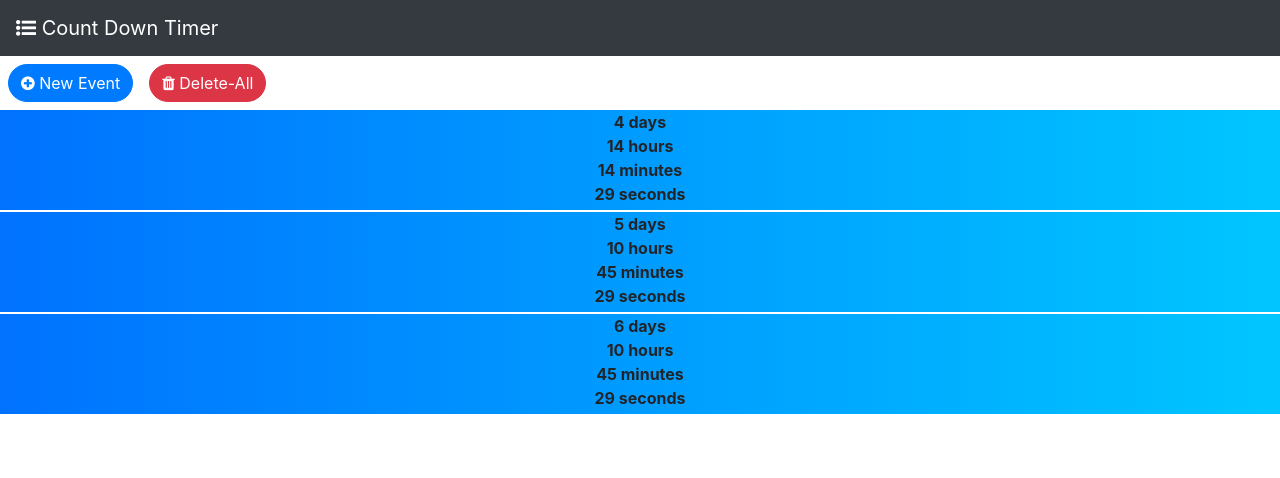
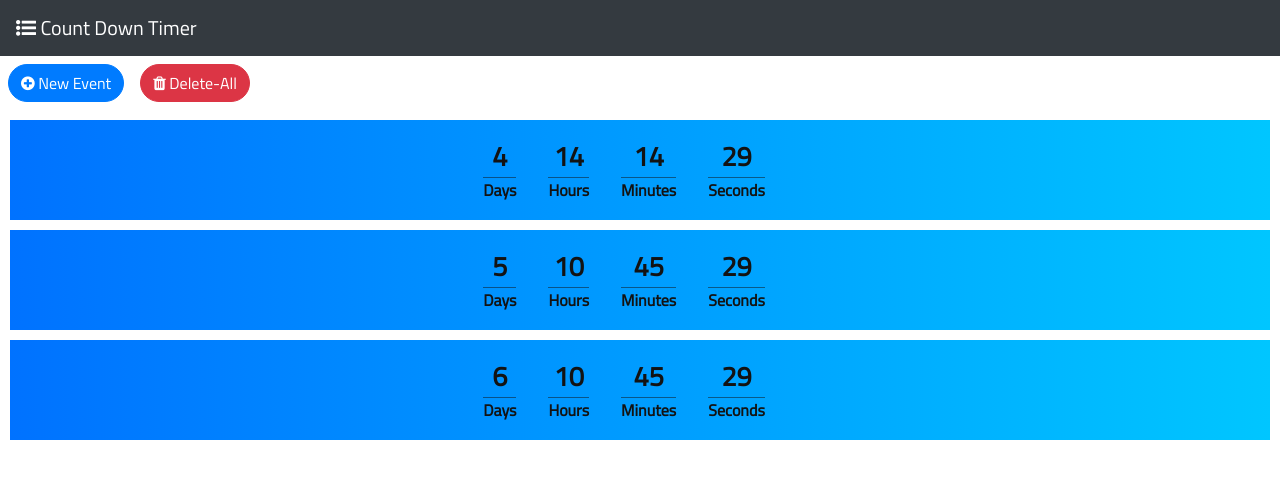
Before and after one commit to Akhil-Reddy-Challa/Count-Down-Timer-App, a React (Create React App) app: page / in a window 1280 px wide. Shown: the top 478 px of the page. Built offline with nearby package versions, Linux system fonts and the light colour scheme.

Commit message:
Added option to delete Individual Events, minor UI changes

```diff
--- a/src/App.css
+++ b/src/App.css
@@ -1,19 +1,11 @@
 .timerBox {
   height: 100px;
-  width: 100%;
-  background: #00c6ff; /* fallback for old browsers */
-  background: -webkit-linear-gradient(
-    to right,
-    #0072ff,
-    #00c6ff
-  ); /* Chrome 10-25, Safari 5.1-6 */
-  background: linear-gradient(
-    to right,
-    #0072ff,
-    #00c6ff
-  ); /* W3C, IE 10+/ Edge, Firefox 16+, Chrome 26+, Opera 12+, Safari 7+ */
+  width: auto;
+  background: #00c6ff;
+  background: -webkit-linear-gradient(to right, #0072ff, #00c6ff);
+  background: linear-gradient(to right, #0072ff, #00c6ff);
 
-  margin-bottom: 2px;
+  margin: 10px;
   text-align: center;
   font-weight: bold;
 }
--- a/src/App.js
+++ b/src/App.js
@@ -7,9 +7,9 @@ import EventEntryForm from "./components/EventEntryForm";
 class App extends Component {
   state = {
     events: [
-      { id: 1, name: "Event-1(ABC)", eventDateTime: "2020-10-24T17:24" },
-      { id: 2, name: "Event-2(DEF)", eventDateTime: "2020-10-25T13:55" },
-      { id: 3, name: "Event-3(XYZ)", eventDateTime: "2020-10-26T13:55" },
+      { id: 1, name: "Birthday-1", eventDateTime: "2020-10-24T17:24" },
+      { id: 2, name: "Birthday-2", eventDateTime: "2020-10-25T13:55" },
+      { id: 3, name: "Birthday-3", eventDateTime: "2020-10-26T13:55" },
     ],
   };
   render() {
@@ -25,6 +25,7 @@ class App extends Component {
               key={event.id}
               event={event}
               onClick={() => this.expandEventBox(event.id)}
+              onDelete={() => this.purgeEvent(event.id)}
             />
           ))}
         </div>
@@ -68,6 +69,7 @@ class App extends Component {
     }
     let allEvents = this.state.events.slice();
     let length = allEvents.length;
+
     allEvents.push({
       id: length + 1,
       name: eventName.value,
@@ -86,13 +88,20 @@ class App extends Component {
     eventEntryForm.style.display = "none";
   };
   expandEventBox = (eventBoxID) => {
-    var x = document.getElementById("Event" + eventBoxID);
-
-    x.style.height = "300px";
-
-    var y = document.getElementById("eventName" + eventBoxID);
-
-    y.hidden = false;
+    //Here we expand the eventBox to give more context about our event i.e Name,EventTime
+    //Initially eventBox is set at 100px
+    //For expansion, we change it to 300px
+    //By default event name,time are hidden we resurface them when user clicks on Event Box
+    const eventBox = document.getElementById("Event" + eventBoxID);
+    const detailsWrapper = document.getElementById("eventName" + eventBoxID);
+    if (eventBox.offsetHeight === 100) {
+      eventBox.style.height = "300px"; //Increases Height
+      detailsWrapper.hidden = false; //unhides the Event Details
+    } else {
+      //To minimize the EventBox
+      eventBox.style.height = "100px"; //Decreases Height
+      detailsWrapper.hidden = true; //hides the Event Details
+    }
   };
 }
 
--- a/src/components/CountDownTimer.jsx
+++ b/src/components/CountDownTimer.jsx
@@ -1,4 +1,5 @@
 import React, { Component } from "react";
+import "../styles/CountDownTimerStyles.css";
 class CountDownTimer extends Component {
   state = {
     days: "XX",
@@ -9,22 +10,25 @@ class CountDownTimer extends Component {
   render() {
     const { days, hours, minutes, seconds } = this.state;
     return (
-      <div className="countdown-wrapper">
-        <div className="countdown-item">
-          {days}
-          <span> days</span>
+      <div className="countDownContainer">
+        <div className="clock-column">
+          <p className="clock-timer">{days}</p>
+          <p className="clock-label">Days</p>
         </div>
-        <div className="countdown-item">
-          {hours}
-          <span> hours</span>
+
+        <div className="clock-column">
+          <p className="clock-timer">{hours}</p>
+          <p className="clock-label">Hours</p>
         </div>
-        <div className="countdown-item">
-          {minutes}
-          <span> minutes</span>
+
+        <div className="clock-column">
+          <p className="clock-timer">{minutes}</p>
+          <p className="clock-label">Minutes</p>
         </div>
-        <div className="countdown-item">
-          {seconds}
-          <span> seconds</span>
+
+        <div className="clock-column">
+          <p className="clock-timer">{seconds}</p>
+          <p className="clock-label">Seconds</p>
         </div>
       </div>
     );
--- a/src/components/EventBox.jsx
+++ b/src/components/EventBox.jsx
@@ -12,8 +12,11 @@ class EventBox extends Component {
         >
           <CountDownTimer eventTime={eventDateTime} />
           <div hidden={true} id={"eventName" + id}>
-            <p>{"Name: " + name}</p>
-            <p>{"Event Date: " + eventDateTime}</p>
+            <p>{"Event: " + name}</p>
+            <p>{"Date: " + new Date(eventDateTime).toDateString()}</p>
+            <button onClick={this.props.onDelete} className="btn btn-danger">
+              <i className="fa fa-minus-circle" /> Delete
+            </button>
           </div>
         </div>
       </React.Fragment>
--- /dev/null
+++ b/src/styles/CountDownTimerStyles.css
@@ -0,0 +1,32 @@
+@import url("https://fonts.googleapis.com/css2?family=Titillium+Web&display=swap");
+* {
+  font-family: "Titillium Web", sans-serif;
+}
+.countDownContainer {
+  position: relative;
+  display: flex;
+  flex-direction: row;
+  justify-content: center;
+  align-items: center;
+  box-shadow: none;
+}
+
+.clock-column {
+  margin-right: 2rem;
+  margin-top: 1rem;
+  text-align: center;
+  position: relative;
+}
+
+.clock-label {
+  color: #131313;
+  text-align: center;
+  border-top: 1px solid rgba(19, 19, 19, 0.5);
+  /* margin-top: -9px; */
+}
+
+.clock-timer {
+  color: #131313;
+  margin: 0rem !important;
+  font-size: 27px;
+}
```
